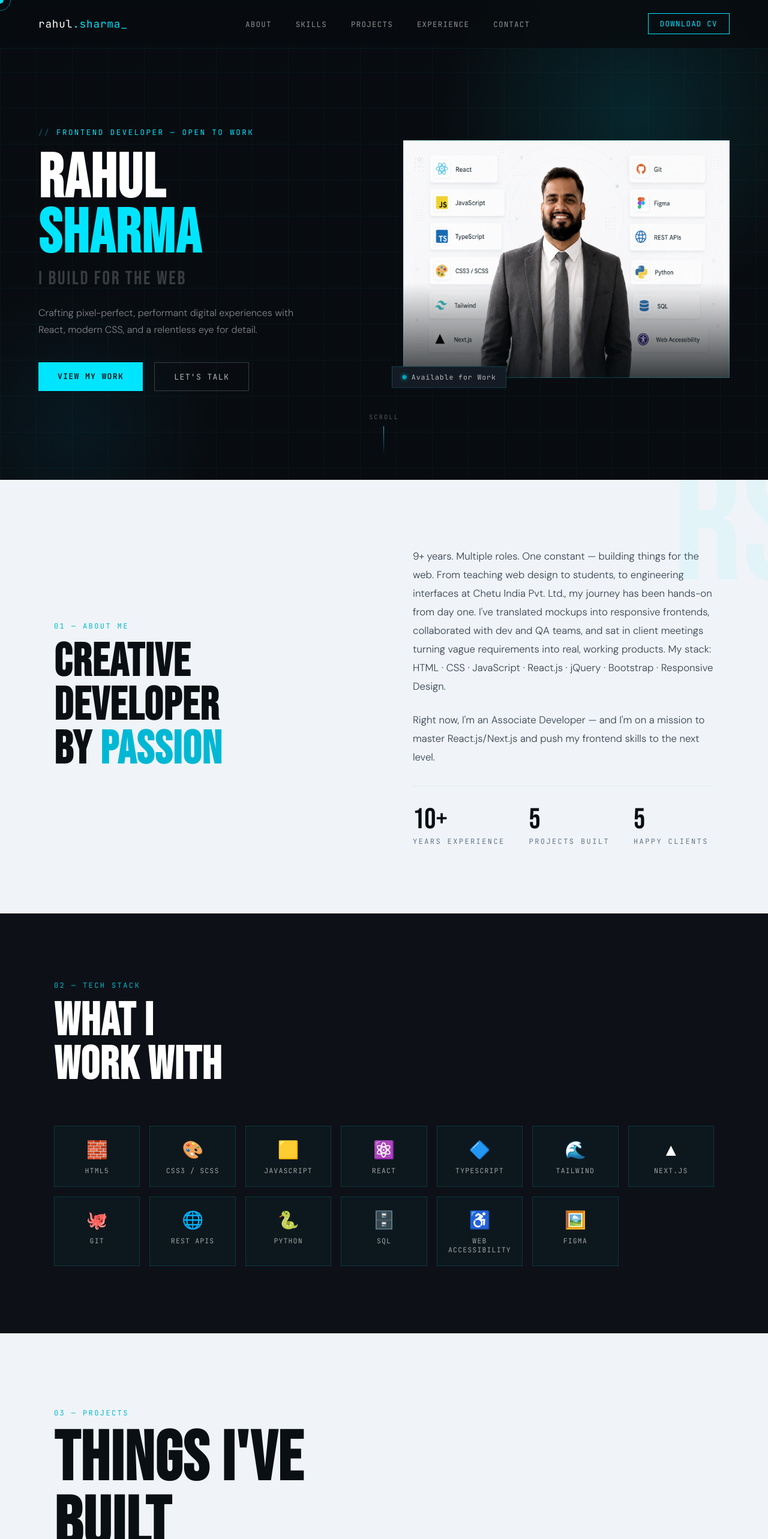
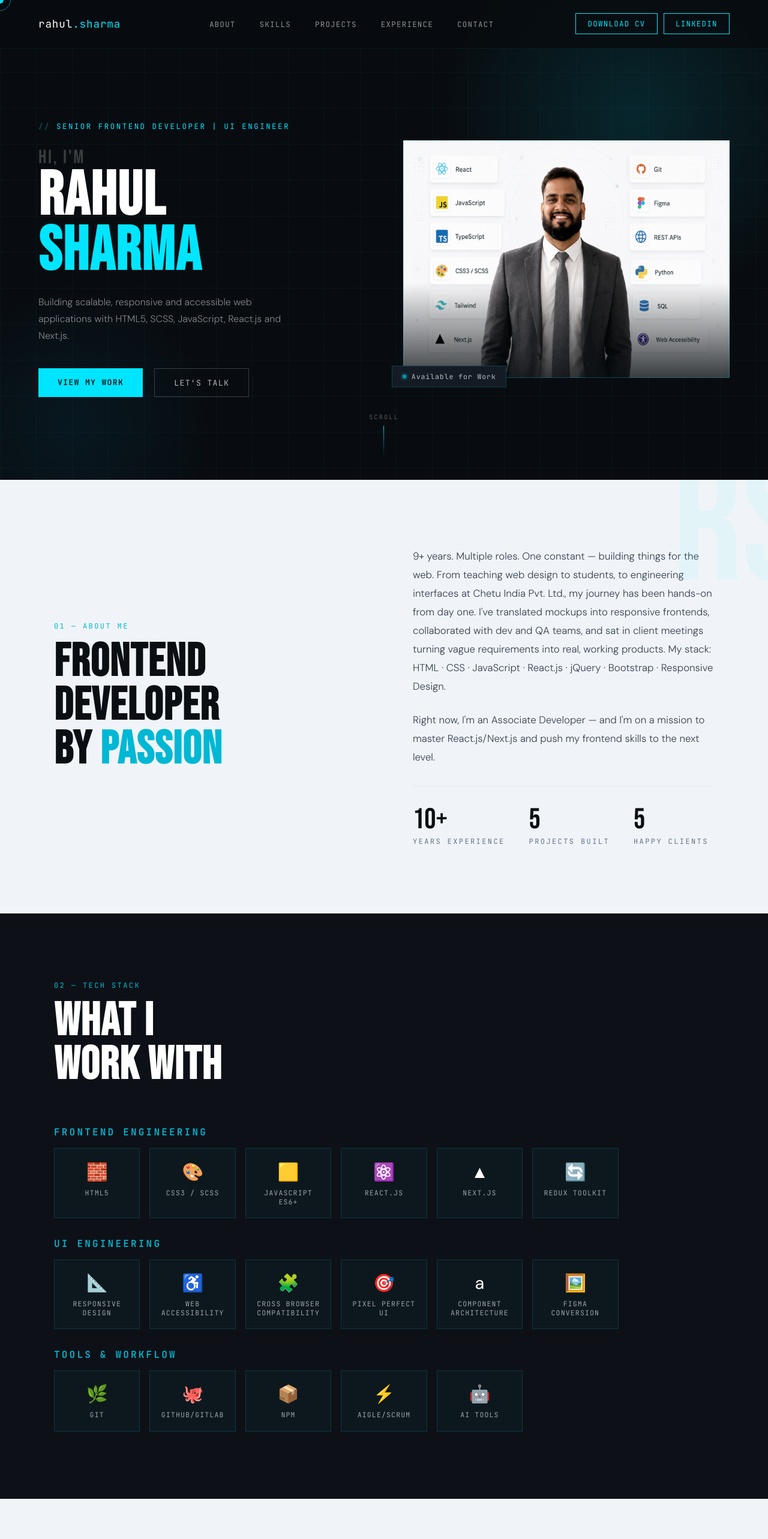
Before and after one commit to rahulsharma91dev/update-portfolio-website, a Next.js app: page / in a window 1280 px wide. Shown: the top 2566 px of the page at 60% size. Built offline with nearby package versions, Linux system fonts and the light colour scheme.

Commit message:
update the portfolio code

```diff
--- a/src/components/About/About.tsx
+++ b/src/components/About/About.tsx
@@ -36,7 +36,7 @@ export default function About() {
         >
           <p className="section-label">01 — About Me</p>
           <h2 className={styles.heading}>
-            CREATIVE<br />DEVELOPER<br />BY <em>PASSION</em>
+FRONTEND<br />DEVELOPER<br />BY <em>PASSION</em>
           </h2>
         </motion.div>
 
--- a/src/components/Contact/Contact.tsx
+++ b/src/components/Contact/Contact.tsx
@@ -22,7 +22,9 @@ export default function Contact() {
         <h2 className={styles.heading}>
           LET'S<br /><em>WORK</em> TOGETHER
         </h2>
+        <h3 className='semi-heading'> Open to Frontend Developer / UI Engineer opportunities.</h3>
         <p className={styles.sub}>
+
           Have a project in mind, a role to fill, or just want to say hello?
           My inbox is always open.
         </p>
--- a/src/components/Hero/Hero.tsx
+++ b/src/components/Hero/Hero.tsx
@@ -19,21 +19,20 @@ export default function Hero() {
       {/* LEFT — Text */}
       <div className={styles.content}>
         <motion.p className={styles.tag} {...fadeUp(0.2)}>
-          Frontend Developer — Open to Work
+        Senior Frontend Developer | UI Engineer
         </motion.p>
-
+        <motion.p className={styles.role} {...fadeUp(0.6)}>
+        Hi, I'm
+        </motion.p>
         <motion.h1 className={styles.name} {...fadeUp(0.4)}>
           RAHUL<br />
           <span className={styles.cyan}>SHARMA</span>
         </motion.h1>
 
-        <motion.p className={styles.role} {...fadeUp(0.6)}>
-          I BUILD FOR THE WEB
-        </motion.p>
+
 
         <motion.p className={styles.desc} {...fadeUp(0.8)}>
-          Crafting pixel-perfect, performant digital experiences with React,
-          modern CSS, and a relentless eye for detail.
+        Building scalable, responsive and accessible web applications with HTML5, SCSS, JavaScript, React.js and Next.js.
         </motion.p>
 
         <motion.div className={styles.actions} {...fadeUp(1.0)}>
--- a/src/components/Navbar/Navbar.module.scss
+++ b/src/components/Navbar/Navbar.module.scss
@@ -15,6 +15,12 @@
   @media (max-width: $bp-mobile) {
     padding: 1rem $section-pad-x-mobile;
   }
+}
+.navbutton{
+  display: flex;
+  align-items: center;
+  justify-content: flex-end;
+  column-gap: 10px;
 }
 
 .logo {
--- a/src/components/Navbar/Navbar.tsx
+++ b/src/components/Navbar/Navbar.tsx
@@ -29,9 +29,9 @@ export default function Navbar() {
           </motion.li>
         ))}
       </ul>
-
+      <div className={styles.navbutton}>
       <motion.a
-        href="/Resume.pdf"
+        href="/Rahul_Sharma_Resume.pdf"
         className={styles.cta}
         download
         initial={{ opacity: 0 }}
@@ -41,6 +41,19 @@ export default function Navbar() {
       >
         Download CV
       </motion.a>
+      <motion.a
+        href="https://www.linkedin.com/in/rahul-sharma-3a493778/"
+        className={styles.cta}
+        target='_blank'
+        download
+        initial={{ opacity: 0 }}
+        animate={{ opacity: 1 }}
+        transition={{ delay: 0.9 }}
+        whileHover={{ scale: 1.04 }}
+      >
+       LinkedIn
+      </motion.a>
+      </div>
     </motion.nav>
   )
 }
--- a/src/components/Skills/Skills.module.scss
+++ b/src/components/Skills/Skills.module.scss
@@ -18,6 +18,16 @@
   margin-top: 1rem;
 }
 
+.gridParent {
+  display: grid;
+  @include max-width;
+  row-gap: 2rem;
+  margin:0px auto
+}
+.skillcategoryheading{
+  font-size: clamp(1rem, 1.2vw, 5rem);
+  margin-bottom: 1rem;
+}
 .grid {
   display: grid;
   grid-template-columns: repeat(auto-fill, minmax(140px, 1fr));
--- a/src/components/Skills/Skills.tsx
+++ b/src/components/Skills/Skills.tsx
@@ -2,7 +2,7 @@
 
 import { useRef } from 'react'
 import { motion, useInView } from 'framer-motion'
-import { skills } from '@/lib/data'
+import { skillSet } from '@/lib/data'
 import styles from './Skills.module.scss'
 
 export default function Skills() {
@@ -21,8 +21,28 @@ export default function Skills() {
         <h2 className={styles.heading}>WHAT I<br />WORK WITH</h2>
       </motion.div>
 
-      <div className={styles.grid}>
-        {skills.map((skill, i) => (
+      <div className={styles.gridParent}>
+        {skillSet.map((skillC) =>(
+           <div  key={skillC.category}>
+           <h2 className={`section-label ${styles.skillcategoryheading}`}>{skillC.category}</h2>
+          <div className={styles.grid}>
+          {skillC.skills.map((skill,i) =>(
+              <motion.div
+              key={skill.name}
+              className={styles.chip}
+              initial={{ opacity: 0, y: 30 }}
+              animate={inView ? { opacity: 1, y: 0 } : {}}
+              transition={{ duration: 0.5, delay: i * 0.06 }}
+              whileHover={{ y: -6, borderColor: 'var(--cyan)' }}
+            >
+              <div className={styles.icon}>{skill.icon}</div>
+              <div className={styles.name}>{skill.name}</div>
+            </motion.div>
+          ))}
+          </div>
+        </div>
+       ) )}
+        {/* {skills.map((skill, i) => (
           <motion.div
             key={skill.name}
             className={styles.chip}
@@ -34,7 +54,7 @@ export default function Skills() {
             <div className={styles.icon}>{skill.icon}</div>
             <div className={styles.name}>{skill.name}</div>
           </motion.div>
-        ))}
+        ))} */}
       </div>
     </section>
   )
--- a/src/lib/data.ts
+++ b/src/lib/data.ts
@@ -11,13 +11,9 @@ export const navLinks = [
 ]
 
 export const skills = [
-   { icon: '🧱', name: 'HTML5' },
-  { icon: '🎨', name: 'CSS3 / SCSS' },
-  { icon: '🟨', name: 'JavaScript' },
-  { icon: '⚛️', name: 'React' },
+
   { icon: '🔷', name: 'TypeScript' },
   { icon: '🌊', name: 'Tailwind' },
-  { icon: '▲',  name: 'Next.js' },
   { icon: '🐙', name: 'Git' },
   { icon: '🌐', name: 'REST APIs' },
   { icon: '🐍', name: 'Python' },
@@ -26,10 +22,50 @@ export const skills = [
   { icon: '🖼️', name: 'Figma' }
 ]
 
+export const skillSet = [
+  {
+    category: "Frontend Engineering",
+    skills: [
+      { icon: "🧱", name: "HTML5" },
+      { icon: "🎨", name: "CSS3 / SCSS" },
+      { icon: "🟨", name: "JavaScript ES6+" },
+      { icon: "⚛️", name: "React.js" },
+      { icon: "▲", name: "Next.js" },
+      { icon: "🔄", name: "Redux Toolkit" },
+    ],
+  },
+
+  {
+    category: "UI Engineering",
+    skills: [
+      { icon: "📐", name: "Responsive Design" },
+      { icon: "♿", name: "Web Accessibility" },
+      { icon: "🧩", name: "Cross Browser Compatibility" },
+      { icon: "🎯", name: "Pixel Perfect UI" },
+      {icon:"a", name:"Component Architecture"},
+      { icon: "🖼️", name: "Figma Conversion" },
+    ],
+  },
+
+  {
+    category: "Tools & Workflow",
+    skills: [
+
+
+      { icon: "🌿", name: "Git" },
+      { icon: "🐙", name: "GitHub/GitLab" },
+      { icon: "📦", name: "NPM" },
+      { icon: "⚡", name: "Aigle/Scrum" },
+      { icon: "🤖", name: "AI Tools" },
+
+    ],
+  },
+];
+
 export const projects = [
   {
     num: '001',
-    title: 'Health Care',
+    title: 'Enterprise Healthcare Platform',
     desc: 'The project is an eye care service management application designed to streamline and optimize operations for healthcare providers. It offers a comprehensive set of modules to manage both clinical and administrative workflows efficiently.',
     tags: ['HTML5','CSS3', 'React JS', 'Redux'],
     // live: '#',
@@ -55,21 +91,21 @@ export const projects = [
 
 export const experience = [
   {
-    date: '2020 — Present',
-    role: 'ASSOCIATE DEVELOPER',
+    date: 'Oct 2020 — PJune 2026',
+    role: 'Senior Frontend Developer',
     company: 'Globallogic',
     type: 'Full-time',
-    desc: 'Contributing to a large-scale Healthcare project since joining, building and maintaining responsive frontend interfaces using React.js. Consistently leveled up from core HTML/CSS skills to modern React architecture, including component design, state management, and performance optimization.',
+    desc: 'Contributed to a large-scale enterprise healthcare application by developing responsive, reusable frontend components using HTML5, SCSS, JavaScript, and React.js. Improved UI consistency through scalable styling practices, component-based development, Git workflows, and collaboration with cross-functional teams.',
   },
   {
-    date: '2016 — 2020',
+    date: 'Dec 2016 — June 2020',
     role: 'SR. SOFTWARE ENGINEER',
     company: 'Chetu India Pvt. Ltd.',
     type: 'Full-Time',
-    desc: 'Delivered frontend solutions across multiple projects including Casino and Shuttle Service platforms. Translated design mockups into pixel-perfect, responsive interfaces using HTML, CSS, JavaScript, jQuery, and Bootstrap. Coordinated effectively with development and QA teams, attended client meetings, and ensured smooth project delivery.',
+    desc: 'Delivered responsive frontend solutions across multiple domains using HTML, CSS, JavaScript, jQuery, and Bootstrap. Built pixel-perfect interfaces, collaborated with teams, and contributed to successful project delivery.',
   },
   {
-    date: '2024 — 2016',
+    date: 'June 2014 — Dec 2016',
     role: 'WEB DEVELOPMENT TRAINER',
     company: 'Attitude Tally Academy',
     type: 'Full-Time',
--- a/src/styles/globals.scss
+++ b/src/styles/globals.scss
@@ -51,6 +51,11 @@ body {
     opacity: 0.8;
   }
 }
+.semi-heading{
+  font-size: 2rem;
+  color: $dark;
+  margin-bottom: 1rem;
+}
 
 // Utility
 .max-w { @include max-width; }
```
Also changed, not shown: 2 other files (tests, documents, lock files or other folders).
